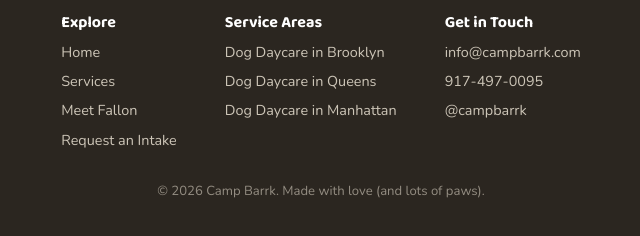
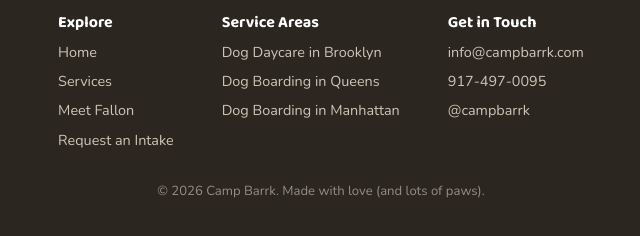
Before and after one commit to CampBarrk/campbarrk, a plain HTML site: page services/dog-boarding/index.html in a window 1280 px wide. Shown: the part 3576-3812 px from the top of the page, 319-959 px from the left. Drawn offline with nearby package versions, Linux system fonts and the light colour scheme.

Commit message:
Update index.html

```diff
--- a/services/dog-boarding/index.html
+++ b/services/dog-boarding/index.html
@@ -254,8 +254,8 @@ footer .fine{margin-top:1.4rem;font-size:.82rem;opacity:.55}
     <div class="foot-col">
       <h5>Service Areas</h5>
       <a href="/brooklyn.html">Dog Daycare in Brooklyn</a>
-      <a href="/queens.html">Dog Daycare in Queens</a>
-      <a href="/manhattan.html">Dog Daycare in Manhattan</a>
+      <a href="/queens.html">Dog Boarding in Queens</a>
+      <a href="/manhattan.html">Dog Boarding in Manhattan</a>
     </div>
     <div class="foot-col">
       <h5>Get in Touch</h5>
```
